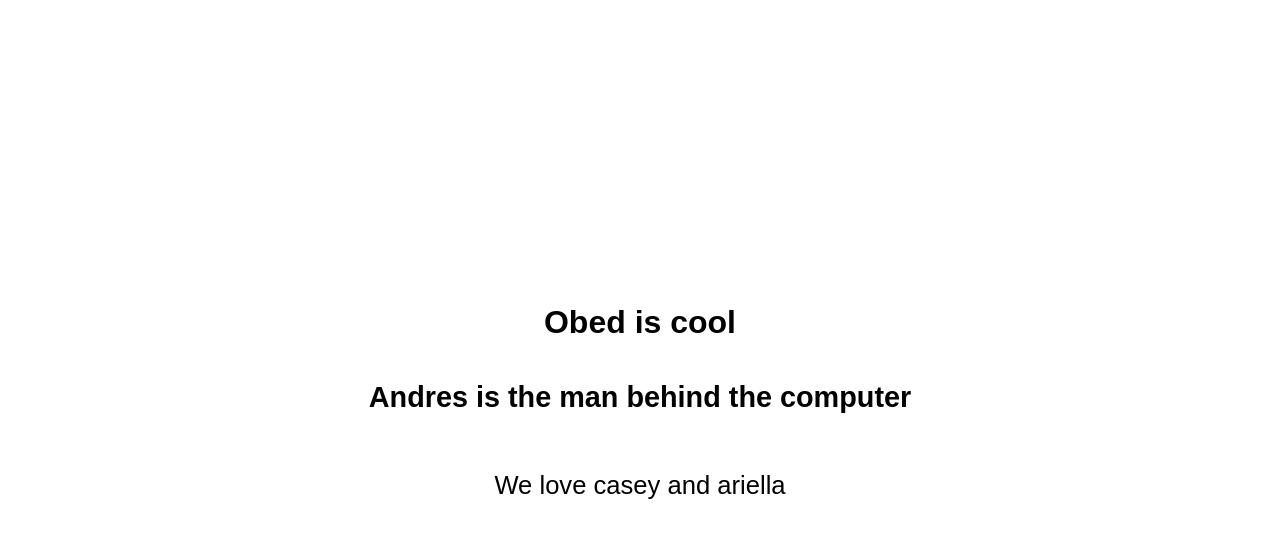
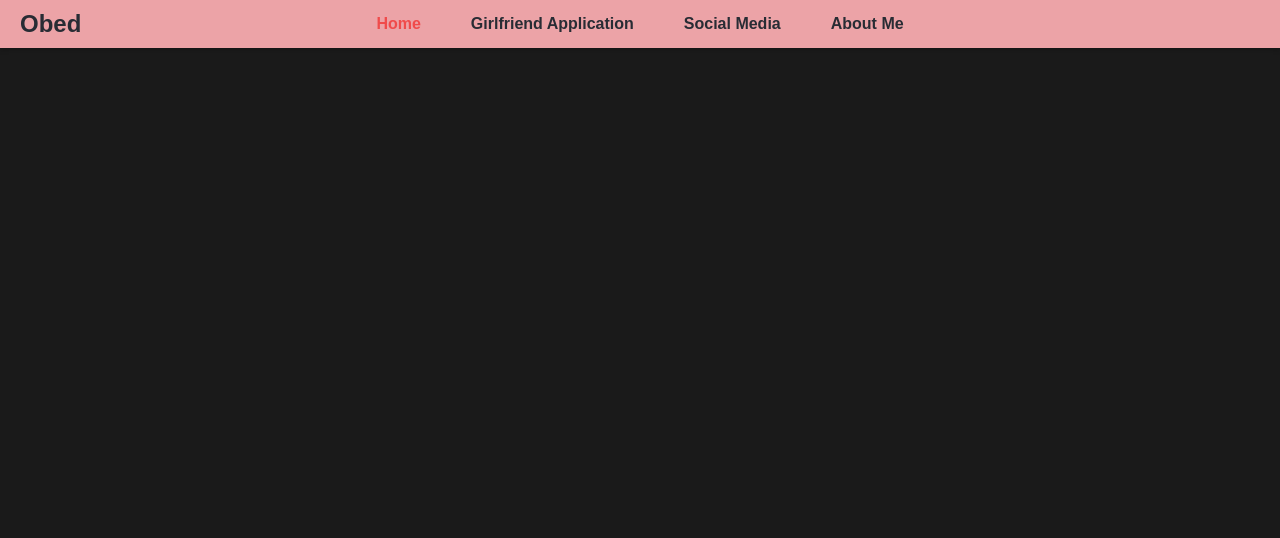
Before and after one commit to Obed-Miranda/Obed-Miranda.github.io, a plain HTML site: page index.html in a window 1280 px wide. Drawn offline with Linux system fonts and the light colour scheme.

Commit message:
Add header bar

```diff
--- a/index.html
+++ b/index.html
@@ -3,43 +3,76 @@
 <head>
     <meta charset="UTF-8">
     <meta name="viewport" content="width=device-width, initial-scale=1.0">
-    <title>Custom Text</title>
+    <title>Header Navigation</title>
     <style>
         body {
+            margin: 0;
             font-family: Arial, sans-serif;
-            text-align: center;
-            margin: 0;
-            padding: 0;
+            background-color: #1a1a1a;
+            color: white;
+        }
+
+        .header {
+        background-color: #eca3a7;
         display: flex;
-            justify-content: center;
         align-items: center;
-            height: 100vh;
-            background-color: #ffffff;
+        justify-content: space-between;
+        padding: 10px 20px;
+        box-shadow: 0px 2px 5px rgba(0, 0, 0, 0.2);
+        position: relative; /* Add this for precise positioning */
     }
-        .container {
-            line-height: 2.5;
+
+    .header .logo {
+        font-size: 1.5em;
+        font-weight: bold;
+        color: #282c34;
     }
-        .line1 {
-            font-size: 2em;
+
+    .header .nav-links {
+        display: flex;
+        gap: 20px;
+        position: absolute; /* Position the nav-links absolutely */
+        left: 50%; /* Move the links to the center horizontally */
+        transform: translateX(-50%); /* Adjust for the links' width */
+    }
+
+    .header .nav-links a {
+        text-decoration: none;
+        color: #282c34;
+        font-size: 1em;
+        padding: 10px 15px;
+        border-radius: 5px;
+        transition: background-color 0.3s;
         font-weight: bold;
     }
-        .line2 {
-            font-size: 1.8em;
+
+    .header .nav-links a:hover {
+        background-color: #444;
+    }
+
+    .header .nav-links .active {
+        color: #f04b4b;
         font-weight: bold;
     }
-        .line3 {
-            font-size: 1.6em;
-            margin-top: 20px;
-        }
+
+
     </style>
 </head>
 <body>
 
+    <div class="header">
+        <!-- Logo -->
+        <div class="logo">Obed</div>
 
-    <div class="container">
-        <div class="line1">Obed is cool</div>
-        <div class="line2">Andres is the man behind the computer</div>
-        <div class="line3">We love casey and ariella</div>
+        <!-- Navigation Links -->
+        <div class="nav-links">
+            <a href="home.html" class="active">Home</a>
+            <a href="gfapp.html">Girlfriend Application</a>
+            <a href="me.html">Social Media</a>
+            <a href="about.html">About Me</a>
         </div>
+
+    </div>
+
 </body>
 </html>
```
Lines whose indentation alone changed are shown as unchanged.
